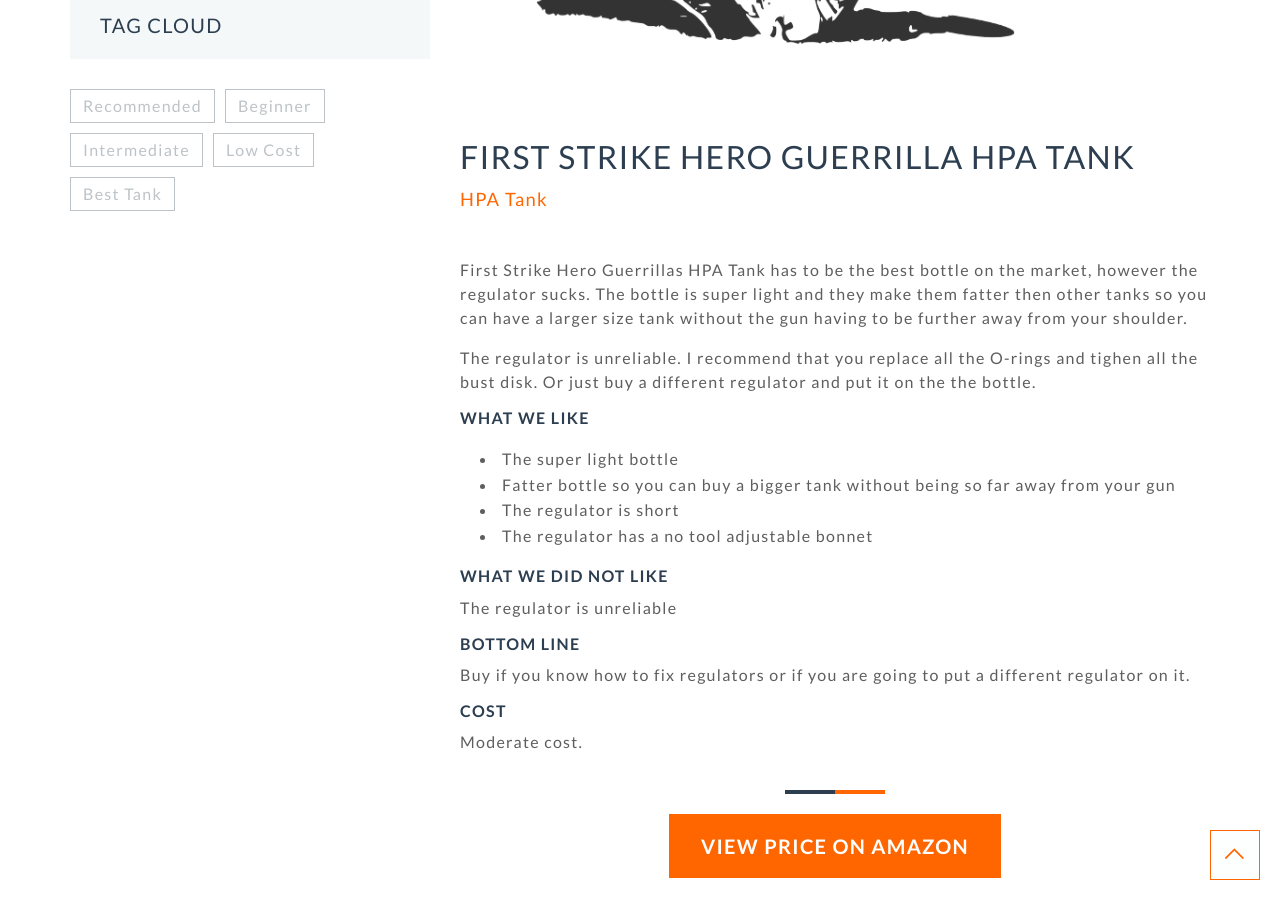
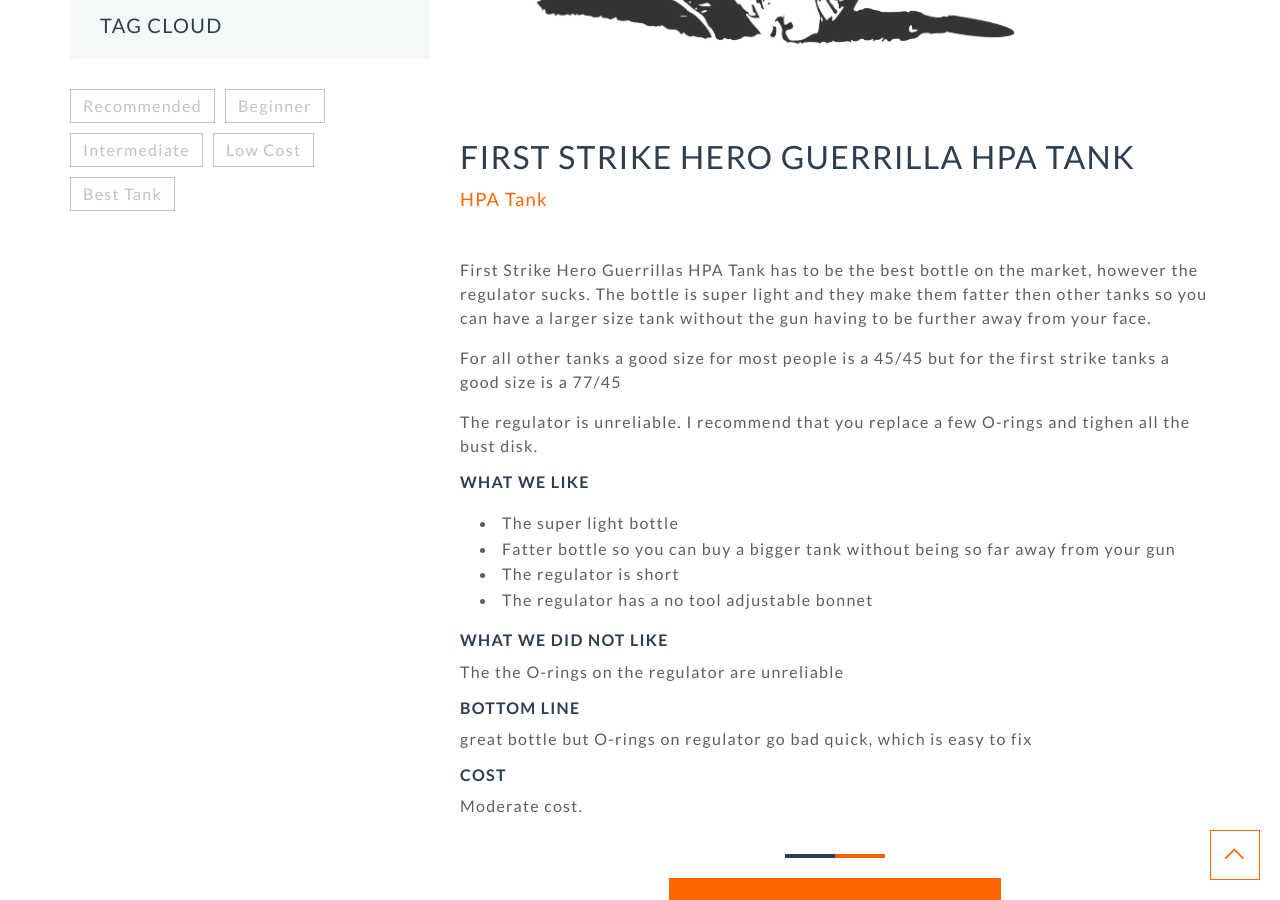
Before and after one commit to lampapps/paintballreview, a Jekyll site: the page built from _posts/2018-12-07-first-strike-hero-guerilla-hpa-tank.md, in a window 1280 px wide and 900 px high, scrolled down 967 px. Built offline with Jekyll 4.4.1, drawn with Linux system fonts in a browser that asks for light colours; nearby versions of some CDN libraries.

Commit message:
Update 2018-12-07-first-strike-hero-guerilla-hpa-tank.md

```diff
--- a/_posts/2018-12-07-first-strike-hero-guerilla-hpa-tank.md
+++ b/_posts/2018-12-07-first-strike-hero-guerilla-hpa-tank.md
@@ -8,9 +8,11 @@ tags: [Recommended]
 image: noimage.png
 desc: A Review of the First Strike Hero Guerrilla HPA Tank
 ---
-First Strike Hero Guerrillas HPA Tank has to be the best bottle on the market, however the regulator sucks. The bottle is super light and they make them fatter then other tanks so you can have a larger size tank without the gun having to be further away from your shoulder.
+First Strike Hero Guerrillas HPA Tank has to be the best bottle on the market, however the regulator sucks. The bottle is super light and they make them fatter then other tanks so you can have a larger size tank without the gun having to be further away from your face.
 
-The regulator is unreliable. I recommend that you replace all the O-rings and tighen all the bust disk. Or just buy a different regulator and put it on the the bottle.
+For all other tanks a good size for most people is a 45/45 but for the first strike tanks a good size is a 77/45
+
+The regulator is unreliable. I recommend that you replace a few O-rings and tighen all the bust disk.
 
 ##### What we like
 
@@ -21,11 +23,11 @@ The regulator is unreliable. I recommend that you replace all the O-rings and ti
 
 ##### What we did not like
 
-The regulator is unreliable
+The the O-rings on the regulator are unreliable
 
 ##### Bottom Line
 
-Buy if you know how to fix regulators or if you are going to put a different regulator on it.
+great bottle but O-rings on regulator go bad quick, which is easy to fix
 
 ##### Cost
 
```
